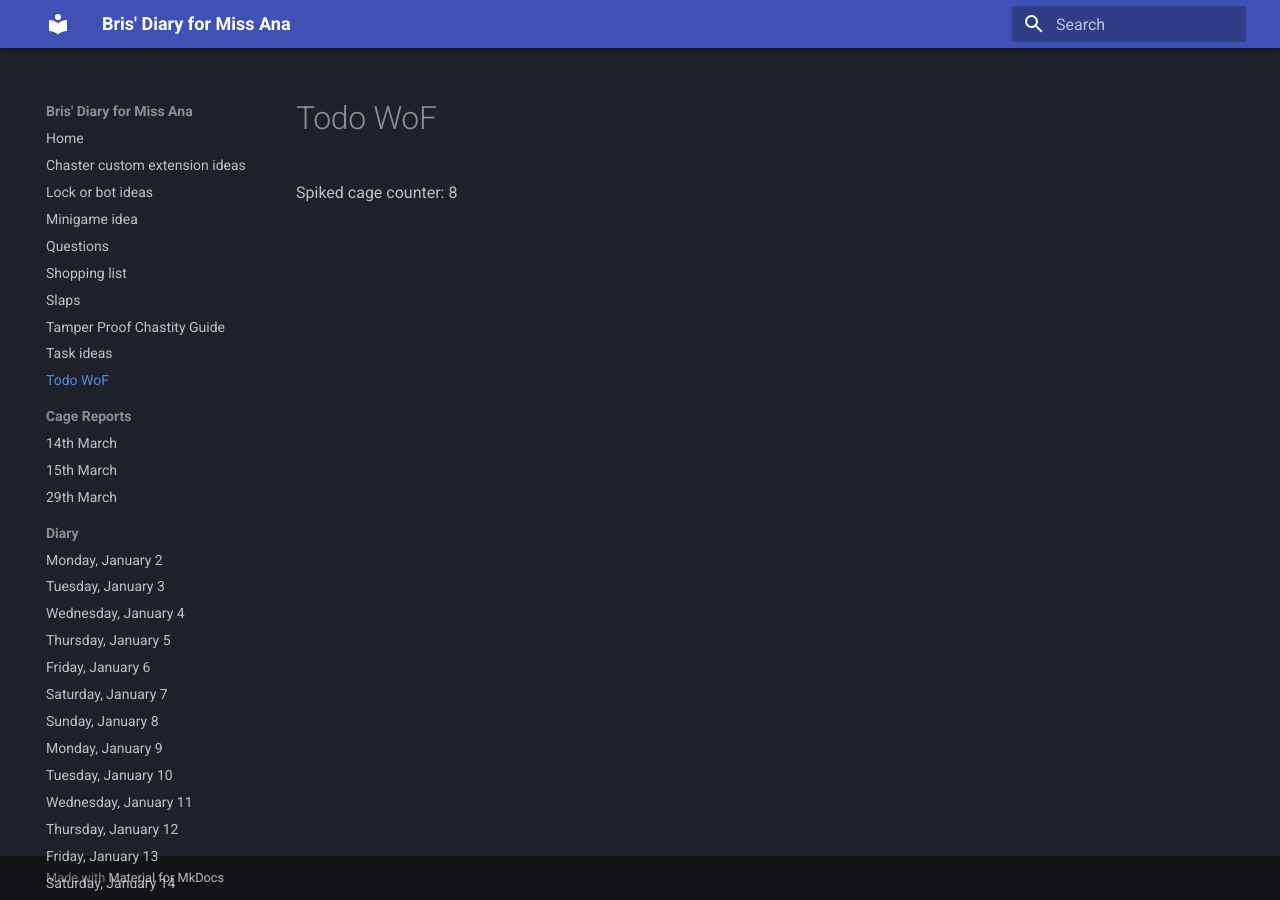
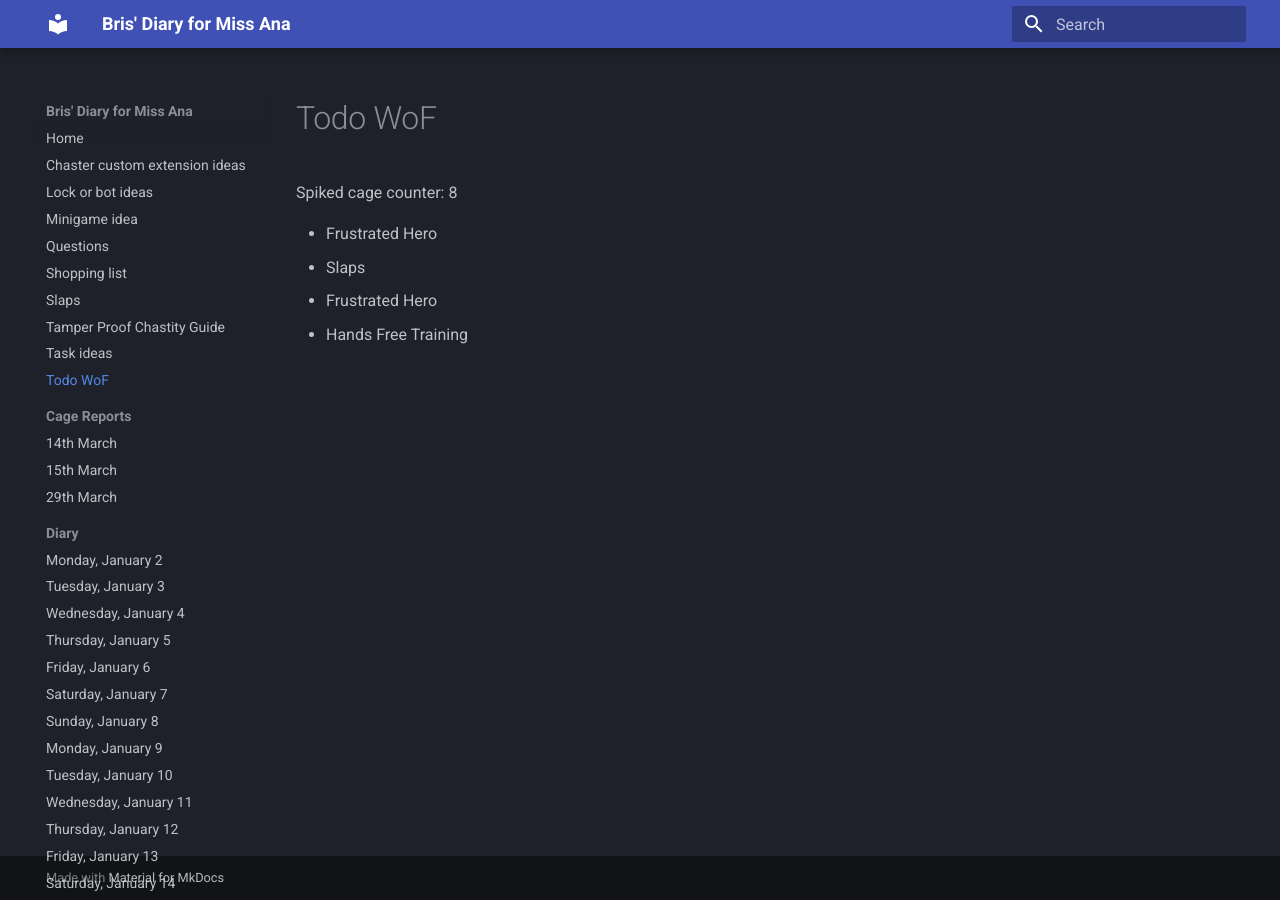
Before and after one commit to bris00/DFMA, an MkDocs documentation site: the page built from diary/Todo - WoF.md, in a window 1280 px wide. Built offline with MkDocs 1.6.1 and Material for MkDocs 9.7.7, drawn with Linux system fonts in a browser that asks for light colours.

Commit message:
vault backup: 2023-04-25 21:09:59
Affected files:
diary/.obsidian/workspace.json
diary/Todo - WoF.md

```diff
--- a/diary/Todo - WoF.md
+++ b/diary/Todo - WoF.md
@@ -1 +1,6 @@
 Spiked cage counter: 8
+
+* Frustrated Hero
+* Slaps
+* Frustrated Hero
+* Hands Free Training
```
Also changed, not shown: 1 other file.
